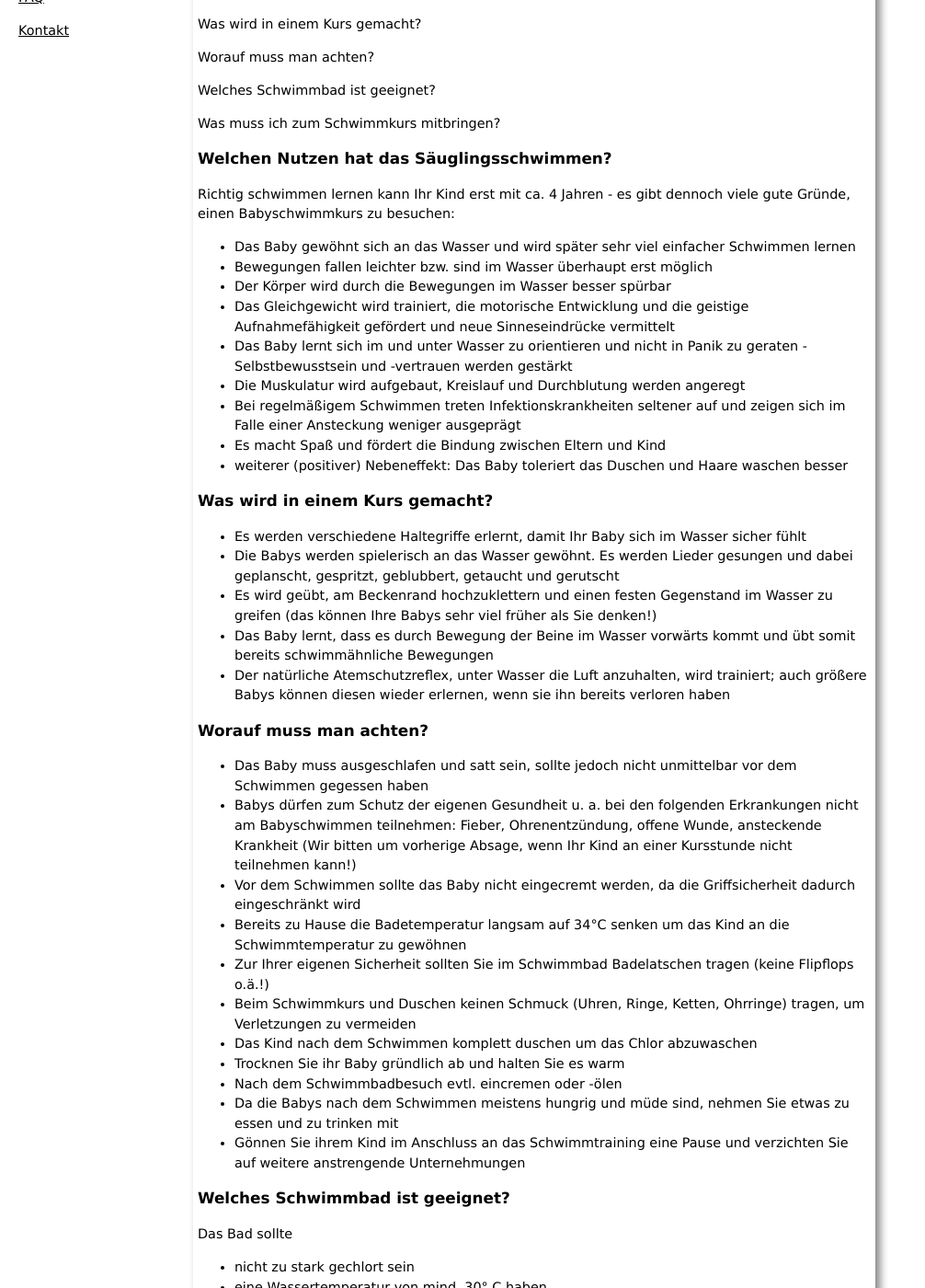
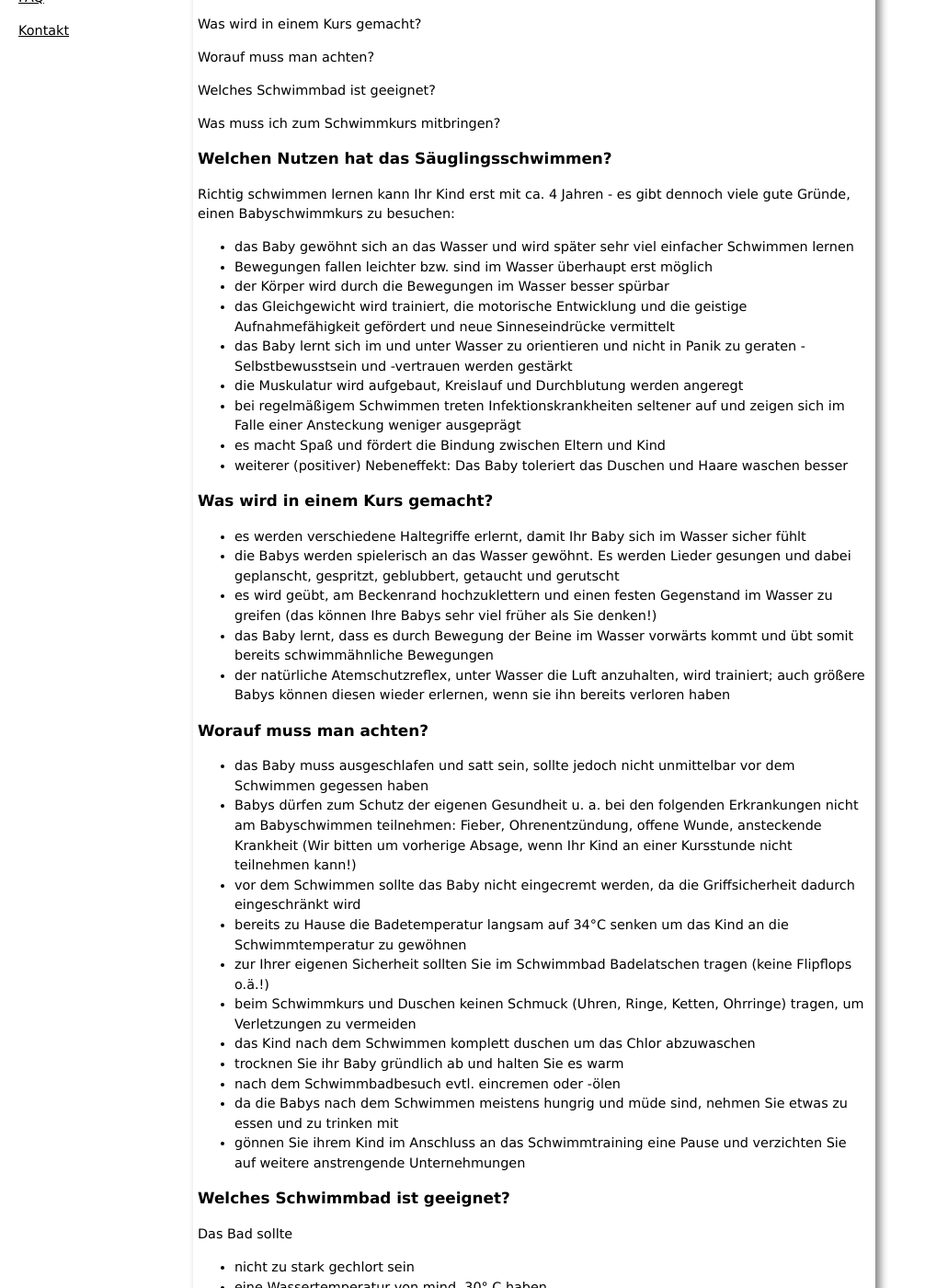
Before and after one commit to chrudat/babyschwimmen-gehrden, a Jekyll site: the page built from faq.md, in a window 1280 px wide and 1400 px high, scrolled down 290 px. Shown: the whole window at 92% size, without its empty margins (0-1006 px from the left). Built offline with Jekyll 4.4.1, drawn with Linux system fonts in a browser that asks for light colours.

```diff
--- a/faq.md
+++ b/faq.md
@@ -16,37 +16,37 @@ Was muss ich zum Schwimmkurs mitbringen?
 ### Welchen Nutzen hat das Säuglingsschwimmen?
 
 Richtig schwimmen lernen kann Ihr Kind erst mit ca. 4 Jahren - es gibt dennoch viele gute Gründe, einen Babyschwimmkurs zu besuchen:
-* Das Baby gewöhnt sich an das Wasser und wird später sehr viel einfacher Schwimmen lernen
+* das Baby gewöhnt sich an das Wasser und wird später sehr viel einfacher Schwimmen lernen
 * Bewegungen fallen leichter bzw. sind im Wasser überhaupt erst möglich
-* Der Körper wird durch die Bewegungen im Wasser besser spürbar
-* Das Gleichgewicht wird trainiert, die motorische Entwicklung und die geistige Aufnahmefähigkeit gefördert und neue Sinneseindrücke vermittelt
-* Das Baby lernt sich im und unter Wasser zu orientieren und nicht in Panik zu geraten - Selbstbewusstsein und -vertrauen werden gestärkt
-* Die Muskulatur wird aufgebaut, Kreislauf und Durchblutung werden angeregt
-* Bei regelmäßigem Schwimmen treten Infektionskrankheiten seltener auf und zeigen sich im Falle einer Ansteckung weniger ausgeprägt
-* Es macht Spaß und fördert die Bindung zwischen Eltern und Kind
+* der Körper wird durch die Bewegungen im Wasser besser spürbar
+* das Gleichgewicht wird trainiert, die motorische Entwicklung und die geistige Aufnahmefähigkeit gefördert und neue Sinneseindrücke vermittelt
+* das Baby lernt sich im und unter Wasser zu orientieren und nicht in Panik zu geraten - Selbstbewusstsein und -vertrauen werden gestärkt
+* die Muskulatur wird aufgebaut, Kreislauf und Durchblutung werden angeregt
+* bei regelmäßigem Schwimmen treten Infektionskrankheiten seltener auf und zeigen sich im Falle einer Ansteckung weniger ausgeprägt
+* es macht Spaß und fördert die Bindung zwischen Eltern und Kind
 * weiterer (positiver) Nebeneffekt: Das Baby toleriert das Duschen und Haare waschen besser
 
 ### Was wird in einem Kurs gemacht?
 
-* Es werden verschiedene Haltegriffe erlernt, damit Ihr Baby sich im Wasser sicher fühlt
-* Die Babys werden spielerisch an das Wasser gewöhnt. Es werden Lieder gesungen und dabei geplanscht, gespritzt, geblubbert, getaucht und gerutscht
-* Es wird geübt, am Beckenrand hochzuklettern und einen festen Gegenstand im Wasser zu greifen (das können Ihre Babys sehr viel früher als Sie denken!)
-* Das Baby lernt, dass es durch Bewegung der Beine im Wasser vorwärts kommt und übt somit bereits schwimmähnliche Bewegungen
-* Der natürliche Atemschutzreflex, unter Wasser die Luft anzuhalten, wird trainiert; auch größere Babys können diesen wieder erlernen, wenn sie ihn bereits verloren haben
+* es werden verschiedene Haltegriffe erlernt, damit Ihr Baby sich im Wasser sicher fühlt
+* die Babys werden spielerisch an das Wasser gewöhnt. Es werden Lieder gesungen und dabei geplanscht, gespritzt, geblubbert, getaucht und gerutscht
+* es wird geübt, am Beckenrand hochzuklettern und einen festen Gegenstand im Wasser zu greifen (das können Ihre Babys sehr viel früher als Sie denken!)
+* das Baby lernt, dass es durch Bewegung der Beine im Wasser vorwärts kommt und übt somit bereits schwimmähnliche Bewegungen
+* der natürliche Atemschutzreflex, unter Wasser die Luft anzuhalten, wird trainiert; auch größere Babys können diesen wieder erlernen, wenn sie ihn bereits verloren haben
 
 ### Worauf muss man achten?
 
-* Das Baby muss ausgeschlafen und satt sein, sollte jedoch nicht unmittelbar vor dem Schwimmen gegessen haben
+* das Baby muss ausgeschlafen und satt sein, sollte jedoch nicht unmittelbar vor dem Schwimmen gegessen haben
 * Babys dürfen zum Schutz der eigenen Gesundheit u. a. bei den folgenden Erkrankungen nicht am Babyschwimmen teilnehmen: Fieber, Ohrenentzündung, offene Wunde, ansteckende Krankheit (Wir bitten um vorherige Absage, wenn Ihr Kind an einer Kursstunde nicht teilnehmen kann!)
-* Vor dem Schwimmen sollte das Baby nicht eingecremt werden, da die Griffsicherheit dadurch eingeschränkt wird
-* Bereits zu Hause die Badetemperatur langsam auf 34°C senken um das Kind an die Schwimmtemperatur zu gewöhnen
-* Zur Ihrer eigenen Sicherheit sollten Sie im Schwimmbad Badelatschen tragen (keine Flipflops o.ä.!)
-* Beim Schwimmkurs und Duschen keinen Schmuck (Uhren, Ringe, Ketten, Ohrringe) tragen, um Verletzungen zu vermeiden
-* Das Kind nach dem Schwimmen komplett duschen um das Chlor abzuwaschen
-* Trocknen Sie ihr Baby gründlich ab und halten Sie es warm
-* Nach dem Schwimmbadbesuch evtl. eincremen oder -ölen
-* Da die Babys nach dem Schwimmen meistens hungrig und müde sind, nehmen Sie etwas zu essen und zu trinken mit
-* Gönnen Sie ihrem Kind im Anschluss an das Schwimmtraining eine Pause und verzichten Sie auf weitere anstrengende Unternehmungen
+* vor dem Schwimmen sollte das Baby nicht eingecremt werden, da die Griffsicherheit dadurch eingeschränkt wird
+* bereits zu Hause die Badetemperatur langsam auf 34°C senken um das Kind an die Schwimmtemperatur zu gewöhnen
+* zur Ihrer eigenen Sicherheit sollten Sie im Schwimmbad Badelatschen tragen (keine Flipflops o.ä.!)
+* beim Schwimmkurs und Duschen keinen Schmuck (Uhren, Ringe, Ketten, Ohrringe) tragen, um Verletzungen zu vermeiden
+* das Kind nach dem Schwimmen komplett duschen um das Chlor abzuwaschen
+* trocknen Sie ihr Baby gründlich ab und halten Sie es warm
+* nach dem Schwimmbadbesuch evtl. eincremen oder -ölen
+* da die Babys nach dem Schwimmen meistens hungrig und müde sind, nehmen Sie etwas zu essen und zu trinken mit
+* gönnen Sie ihrem Kind im Anschluss an das Schwimmtraining eine Pause und verzichten Sie auf weitere anstrengende Unternehmungen
 
 ### Welches Schwimmbad ist geeignet?
 
```
